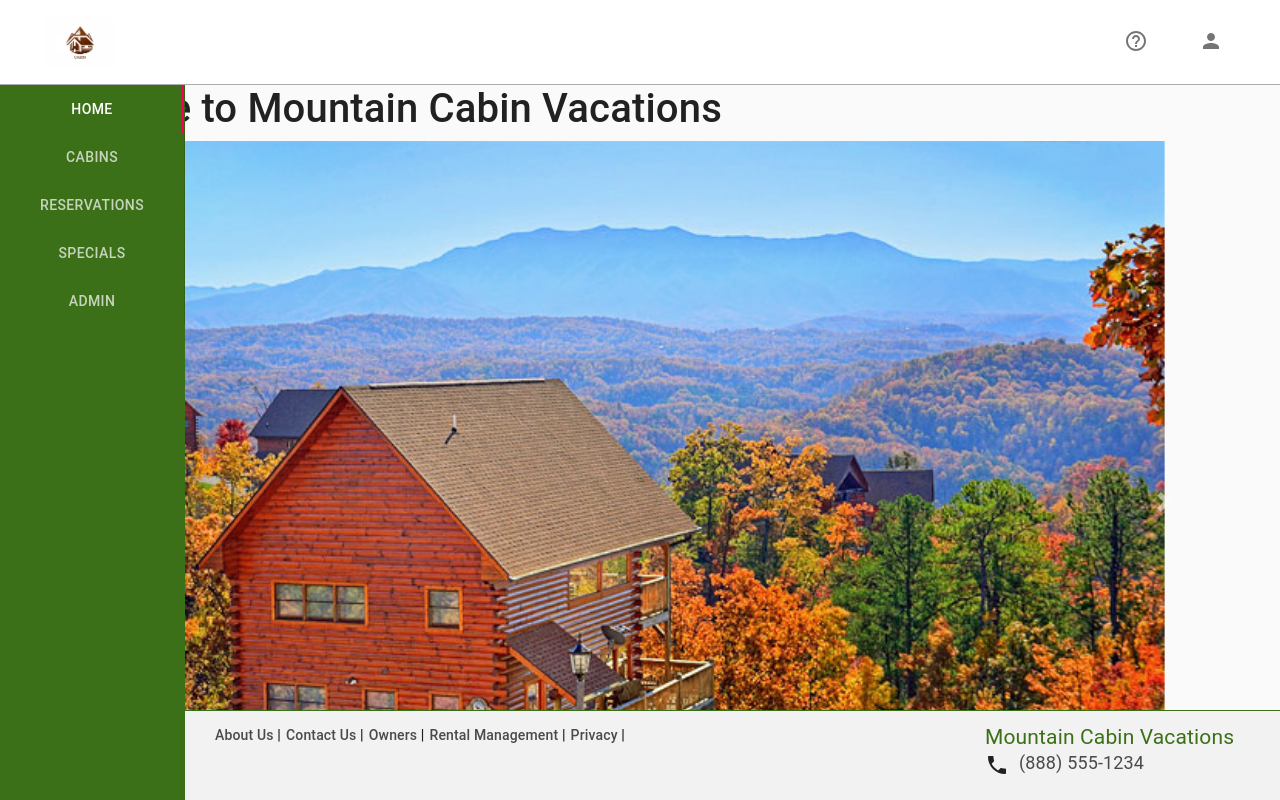
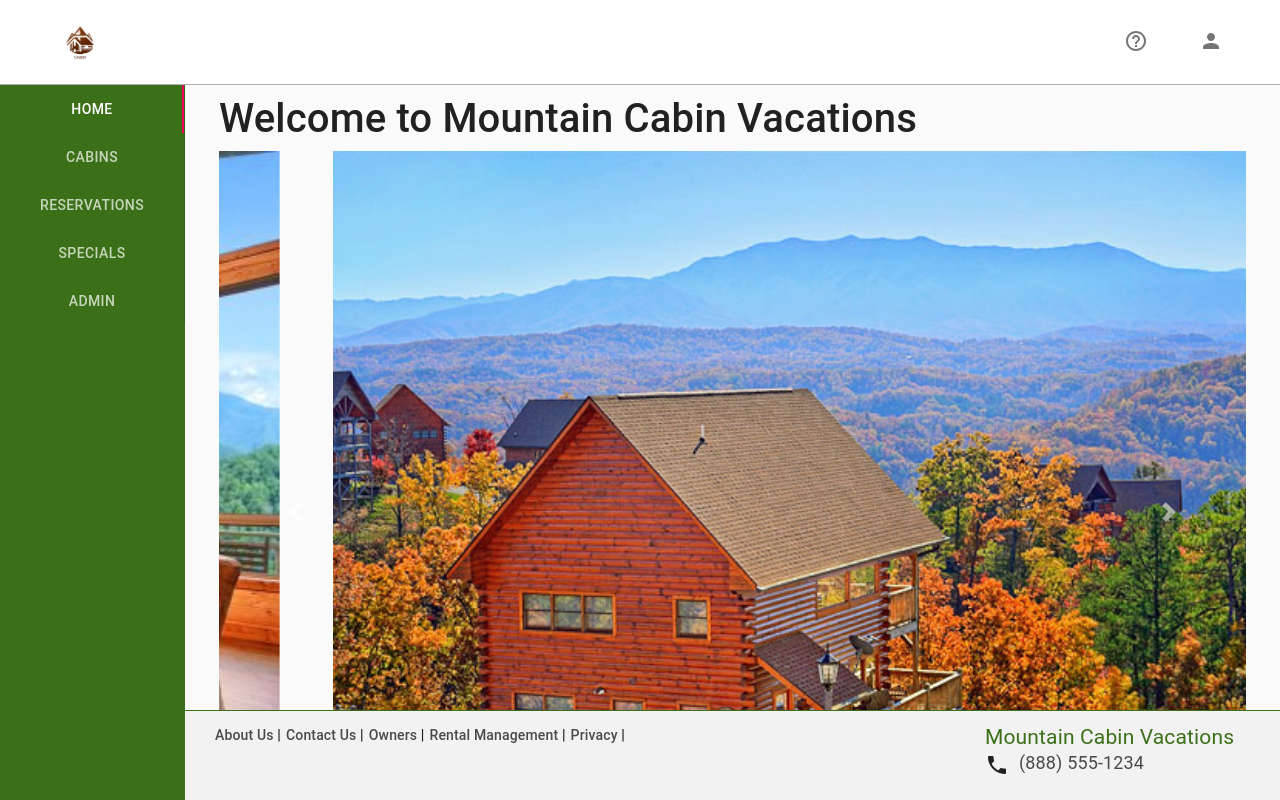
Before and after one commit to AllenConway/ReactMMApp, a React (Create React App) app: page / in a window 1280 px wide. Built offline with nearby package versions, Linux system fonts and the light colour scheme.

Commit message:
Added in CSS module reference to get styles back

```diff
--- a/src/components/@common/Main/Main.tsx
+++ b/src/components/@common/Main/Main.tsx
@@ -1,4 +1,5 @@
 import * as React from "react";
+import styles from "./Main.module.scss";
 import HeroCarousel from "../../HeroCarousel/HeroCarousel";
 import { Route, Switch } from "react-router-dom";
 import Cabins from "../../Cabins/Cabins";
@@ -8,7 +9,8 @@ import Admin from "../../Admin/Admin";
 import { Container } from "@material-ui/core";
 
 const Main: React.FC = () => {
-  // const mainClasses = `container-fluid ${styles["shoe-horn"]}`;
+  // eslint-disable-next-line
+  const cssStyles = styles;
 
   return (
     <main>
```
